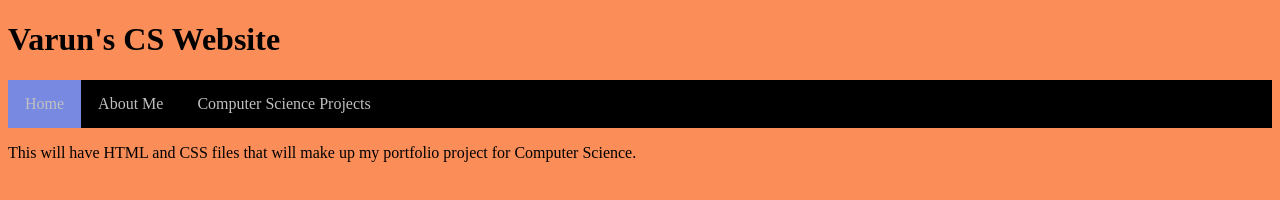
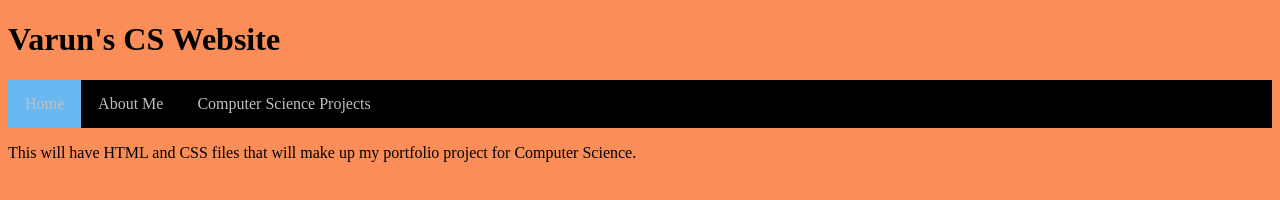
Before and after one commit to VARUNVIS/Varun-s-Respository, a plain HTML site: page index.html in a window 1280 px wide. In both pictures the pointer is over the link "Home". Drawn offline with Linux system fonts and the light colour scheme.

Commit message:
Update index.html

```diff
--- a/index.html
+++ b/index.html
@@ -31,7 +31,7 @@ li a {
 }
 
 li a:hover {
-  background-color: #7889e1;
+  background-color: #69b8f1;
 }
 
 .active {
```
